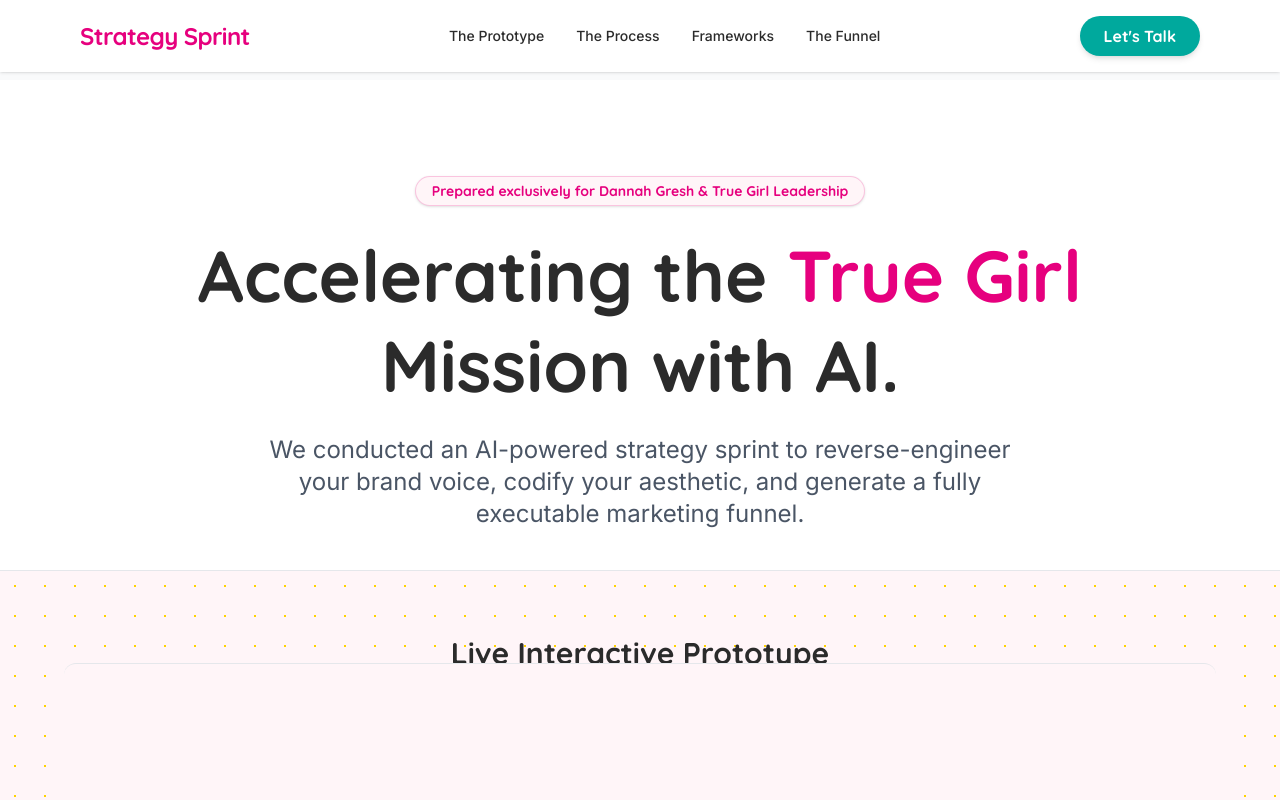
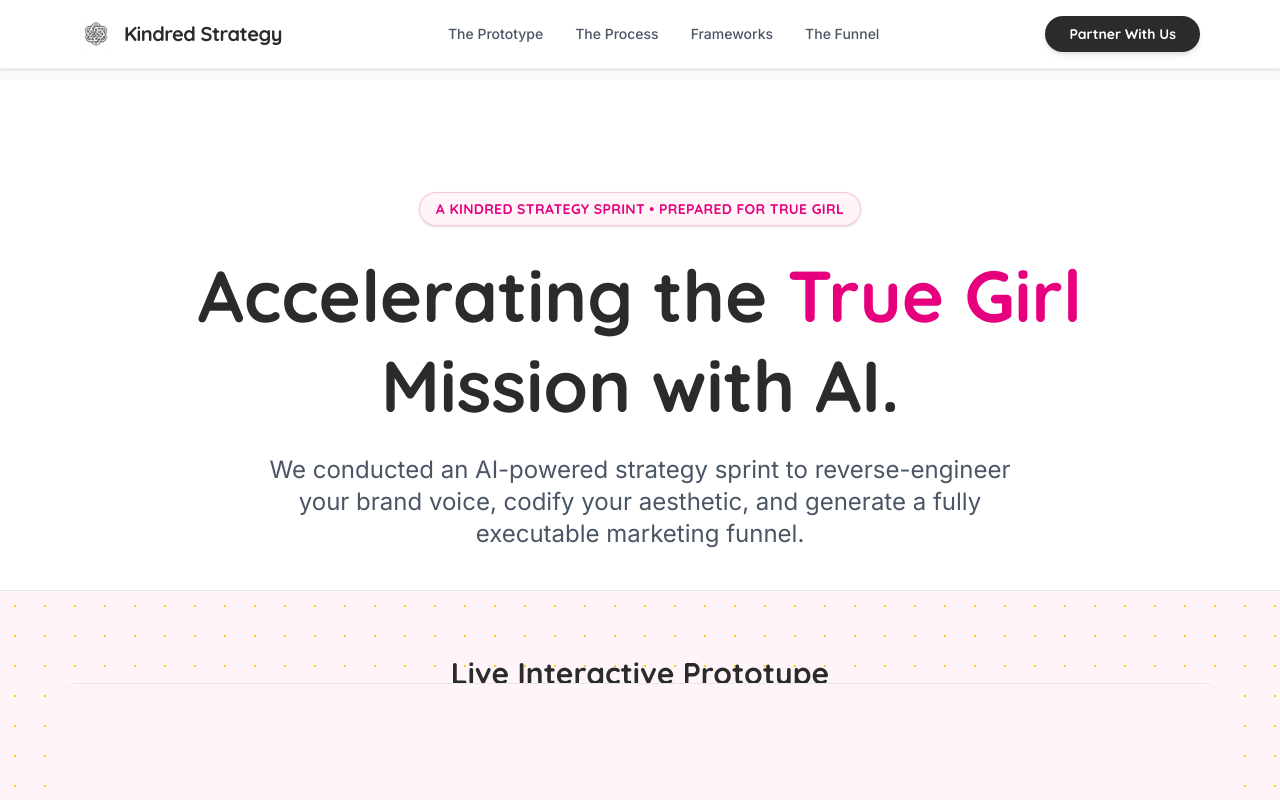
Before and after one commit to robgresh/true-girl-strategy, a Next.js app: page / in a window 1280 px wide. Shown: the top 800 px of the page. Built offline with nearby package versions, Linux system fonts and the light colour scheme.

Commit message:
feat: frame project as Kindred Strategy, add logo to all navbars

```diff
--- a/src/app/brand-guidelines/page.tsx
+++ b/src/app/brand-guidelines/page.tsx
@@ -1,11 +1,13 @@
 export default function BrandGuidelines() {
     return (
         <div className="bg-brand-blush min-h-screen antialiased text-brand-charcoal pt-[80px]">
-            {/* Navigation */}
-            <nav className="bg-white border-b border-gray-200 fixed top-0 w-full z-50">
+            <nav className="bg-white border-b border-gray-200 fixed top-0 w-full z-50 shadow-sm">
                 <div className="max-w-6xl mx-auto px-4 py-4 flex items-center justify-between">
-                    <div className="font-heading font-extrabold text-xl text-brand-magenta">Strategy Sprint Appendix</div>
-                    <a href="/" className="text-brand-teal hover:text-teal-600 font-medium text-sm flex items-center">
+                    <div className="flex items-center space-x-3">
+                        <img src="/kindred-logo.png" alt="Kindred Strategy Logo" className="w-8 h-8 object-contain" />
+                        <span className="font-heading font-extrabold text-xl text-brand-charcoal tracking-tight">Kindred Strategy</span>
+                    </div>
+                    <a href="/#appendices" className="text-brand-teal hover:text-teal-600 font-medium text-sm flex items-center transition">
                         &larr; Back to Main Proposal
                     </a>
                 </div>
--- a/src/app/content-funnel/page.tsx
+++ b/src/app/content-funnel/page.tsx
@@ -1,11 +1,13 @@
 export default function ContentFunnel() {
     return (
         <div className="bg-brand-blush min-h-screen antialiased text-brand-charcoal pt-[80px]">
-            {/* Navigation */}
-            <nav className="bg-white border-b border-gray-200 fixed top-0 w-full z-50">
+            <nav className="bg-white border-b border-gray-200 fixed top-0 w-full z-50 shadow-sm">
                 <div className="max-w-6xl mx-auto px-4 py-4 flex items-center justify-between">
-                    <div className="font-heading font-extrabold text-xl text-brand-magenta">Strategy Sprint Appendix</div>
-                    <a href="/" className="text-brand-teal hover:text-teal-600 font-medium text-sm flex items-center">
+                    <div className="flex items-center space-x-3">
+                        <img src="/kindred-logo.png" alt="Kindred Strategy Logo" className="w-8 h-8 object-contain" />
+                        <span className="font-heading font-extrabold text-xl text-brand-charcoal tracking-tight">Kindred Strategy</span>
+                    </div>
+                    <a href="/#appendices" className="text-brand-teal hover:text-teal-600 font-medium text-sm flex items-center transition">
                         &larr; Back to Main Proposal
                     </a>
                 </div>
--- a/src/app/marketing-capture-plan/page.tsx
+++ b/src/app/marketing-capture-plan/page.tsx
@@ -1,11 +1,13 @@
 export default function MarketingCapturePlan() {
     return (
         <div className="bg-brand-blush min-h-screen antialiased text-brand-charcoal pt-[80px]">
-            {/* Navigation */}
-            <nav className="bg-white border-b border-gray-200 fixed top-0 w-full z-50">
+            <nav className="bg-white border-b border-gray-200 fixed top-0 w-full z-50 shadow-sm">
                 <div className="max-w-6xl mx-auto px-4 py-4 flex items-center justify-between">
-                    <div className="font-heading font-extrabold text-xl text-brand-magenta">Strategy Sprint Appendix</div>
-                    <a href="/" className="text-brand-teal hover:text-teal-600 font-medium text-sm flex items-center">
+                    <div className="flex items-center space-x-3">
+                        <img src="/kindred-logo.png" alt="Kindred Strategy Logo" className="w-8 h-8 object-contain" />
+                        <span className="font-heading font-extrabold text-xl text-brand-charcoal tracking-tight">Kindred Strategy</span>
+                    </div>
+                    <a href="/#appendices" className="text-brand-teal hover:text-teal-600 font-medium text-sm flex items-center transition">
                         &larr; Back to Main Proposal
                     </a>
                 </div>
--- a/src/app/messaging-framework/page.tsx
+++ b/src/app/messaging-framework/page.tsx
@@ -1,11 +1,13 @@
 export default function MessagingFramework() {
     return (
         <div className="bg-brand-blush min-h-screen antialiased text-brand-charcoal pt-[80px]">
-            {/* Navigation */}
-            <nav className="bg-white border-b border-gray-200 fixed top-0 w-full z-50">
+            <nav className="bg-white border-b border-gray-200 fixed top-0 w-full z-50 shadow-sm">
                 <div className="max-w-6xl mx-auto px-4 py-4 flex items-center justify-between">
-                    <div className="font-heading font-extrabold text-xl text-brand-magenta">Strategy Sprint Appendix</div>
-                    <a href="/" className="text-brand-teal hover:text-teal-600 font-medium text-sm flex items-center">
+                    <div className="flex items-center space-x-3">
+                        <img src="/kindred-logo.png" alt="Kindred Strategy Logo" className="w-8 h-8 object-contain" />
+                        <span className="font-heading font-extrabold text-xl text-brand-charcoal tracking-tight">Kindred Strategy</span>
+                    </div>
+                    <a href="/#appendices" className="text-brand-teal hover:text-teal-600 font-medium text-sm flex items-center transition">
                         &larr; Back to Main Proposal
                     </a>
                 </div>
--- a/src/app/page.tsx
+++ b/src/app/page.tsx
@@ -5,25 +5,28 @@
     <div className="bg-gray-50 min-h-screen font-body text-brand-charcoal pt-[80px]">
 
       {/* Navigation */}
-      <nav className="fixed top-0 w-full z-50 bg-white/90 backdrop-blur-md shadow-sm">
+      <nav className="fixed top-0 w-full z-50 bg-white/90 backdrop-blur-md shadow-sm border-b border-gray-100">
         <div className="max-w-6xl mx-auto px-4 py-4 flex justify-between items-center">
-          <div className="font-heading font-extrabold text-2xl text-brand-magenta tracking-tight">Strategy Sprint</div>
-          <div className="hidden md:flex space-x-8 font-medium text-sm">
+          <div className="flex items-center space-x-3">
+            <img src="/kindred-logo.png" alt="Kindred Strategy Logo" className="w-8 h-8 object-contain" />
+            <div className="font-heading font-extrabold text-xl text-brand-charcoal tracking-tight">Kindred Strategy</div>
+          </div>
+          <div className="hidden md:flex space-x-8 font-medium text-sm text-gray-600">
             <a href="#demo" className="hover:text-brand-teal transition">The Prototype</a>
             <a href="#process" className="hover:text-brand-teal transition">The Process</a>
             <a href="#frameworks" className="hover:text-brand-teal transition">Frameworks</a>
             <a href="#funnel" className="hover:text-brand-teal transition">The Funnel</a>
           </div>
           <a href="#contact"
-            className="bg-brand-teal hover:bg-teal-600 text-white px-6 py-2 rounded-full font-heading font-bold shadow-md transition">Let's Talk</a>
+            className="bg-brand-charcoal hover:bg-black text-white px-6 py-2 rounded-full font-heading font-bold shadow-md transition text-sm">Partner With Us</a>
         </div>
       </nav>
 
       {/* Main Pitch Proposal Header */}
-      <section className="bg-white pt-24 pb-10 px-4">
+      <section className="bg-white pt-28 pb-10 px-4">
         <div className="max-w-4xl mx-auto text-center">
-          <div className="inline-block bg-brand-blush text-brand-magenta font-heading font-bold px-4 py-1 rounded-full mb-6 text-sm border border-brand-magenta/20 shadow-sm">
-            Prepared exclusively for Dannah Gresh & True Girl Leadership
+          <div className="inline-block bg-brand-blush text-brand-magenta font-heading font-bold px-4 py-1.5 rounded-full mb-6 text-sm border border-brand-magenta/20 shadow-sm uppercase tracking-wide">
+            A Kindred Strategy Sprint • Prepared for True Girl
           </div>
           <h1 className="text-5xl md:text-7xl font-heading font-extrabold text-brand-charcoal mb-6 leading-tight">
             Accelerating the <span className="text-brand-magenta">True Girl</span> Mission with AI.
--- a/src/app/social-media-concepts/page.tsx
+++ b/src/app/social-media-concepts/page.tsx
@@ -1,11 +1,13 @@
 export default function SocialMediaConcepts() {
     return (
         <div className="bg-brand-blush min-h-screen antialiased text-brand-charcoal pt-[80px]">
-            {/* Navigation */}
-            <nav className="bg-white border-b border-gray-200 fixed top-0 w-full z-50">
+            <nav className="bg-white border-b border-gray-200 fixed top-0 w-full z-50 shadow-sm">
                 <div className="max-w-6xl mx-auto px-4 py-4 flex items-center justify-between">
-                    <div className="font-heading font-extrabold text-xl text-brand-magenta">Strategy Sprint Appendix</div>
-                    <a href="/" className="text-brand-teal hover:text-teal-600 font-medium text-sm flex items-center">
+                    <div className="flex items-center space-x-3">
+                        <img src="/kindred-logo.png" alt="Kindred Strategy Logo" className="w-8 h-8 object-contain" />
+                        <span className="font-heading font-extrabold text-xl text-brand-charcoal tracking-tight">Kindred Strategy</span>
+                    </div>
+                    <a href="/#appendices" className="text-brand-teal hover:text-teal-600 font-medium text-sm flex items-center transition">
                         &larr; Back to Main Proposal
                     </a>
                 </div>
--- a/src/app/welcome-sequence/page.tsx
+++ b/src/app/welcome-sequence/page.tsx
@@ -1,11 +1,13 @@
 export default function WelcomeSequence() {
     return (
         <div className="bg-brand-blush min-h-screen antialiased text-brand-charcoal pt-[80px]">
-            {/* Navigation */}
-            <nav className="bg-white border-b border-gray-200 fixed top-0 w-full z-50">
+            <nav className="bg-white border-b border-gray-200 fixed top-0 w-full z-50 shadow-sm">
                 <div className="max-w-6xl mx-auto px-4 py-4 flex items-center justify-between">
-                    <div className="font-heading font-extrabold text-xl text-brand-magenta">Strategy Sprint Appendix</div>
-                    <a href="/" className="text-brand-teal hover:text-teal-600 font-medium text-sm flex items-center">
+                    <div className="flex items-center space-x-3">
+                        <img src="/kindred-logo.png" alt="Kindred Strategy Logo" className="w-8 h-8 object-contain" />
+                        <span className="font-heading font-extrabold text-xl text-brand-charcoal tracking-tight">Kindred Strategy</span>
+                    </div>
+                    <a href="/#appendices" className="text-brand-teal hover:text-teal-600 font-medium text-sm flex items-center transition">
                         &larr; Back to Main Proposal
                     </a>
                 </div>
```
Also changed, not shown: public/kindred-logo.png (added).
